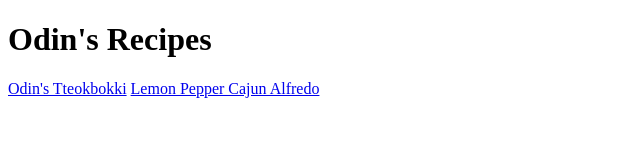
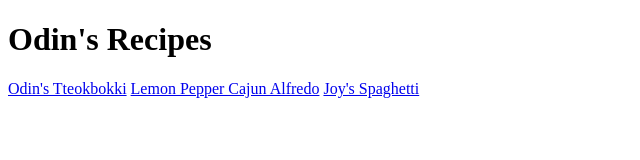
Before and after one commit to itsdannimal/odin-recipes, a plain HTML site: page index.html in a window 1280 px wide. Shown: the whole page, without its empty margins (0-640 px from the left). Drawn offline with Linux system fonts and the light colour scheme.

Commit message:
Add link to joyspaghetti.html to the home page

```diff
--- a/index.html
+++ b/index.html
@@ -9,5 +9,6 @@
         <h1>Odin's Recipes</h1>
         <a href="recipes/tteokbokki.html">Odin's Tteokbokki</a>
         <a href="recipes/lpcajunalfredo.html">Lemon Pepper Cajun Alfredo</a>
+        <a href="recipes/joyspaghetti.html">Joy's Spaghetti</a>
     </body>
 </html>
```
